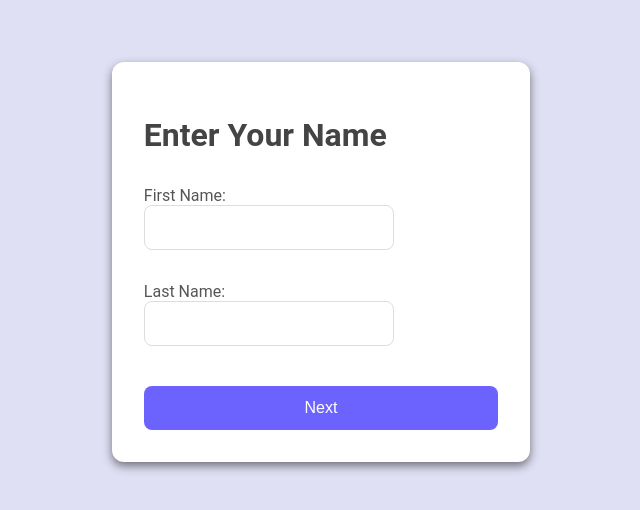
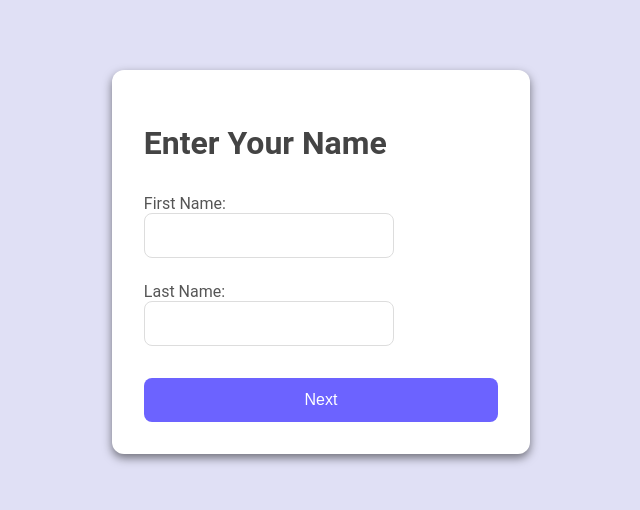
Before and after one commit to MLaranjeiro/Patient-Registration-SPA, a React (Create React App) app: page / in a window 1280 px wide. Shown: the part 138-648 px from the top of the page, without its empty margins (371-1011 px from the left). Built offline with nearby package versions, Linux system fonts and the light colour scheme.

Commit message:
Reduce bottom margin of form groups for improved spacing in index.css

```diff
--- a/src/index.css
+++ b/src/index.css
@@ -23,7 +23,7 @@ body {
 }
 
 .form-group {
-  margin-bottom: 1.5rem;
+  margin-bottom: 1rem;
   text-align: left;
 }
 
```
